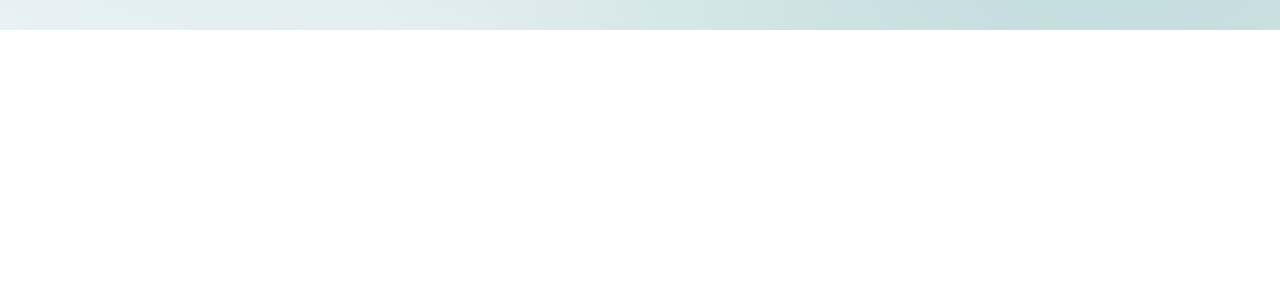
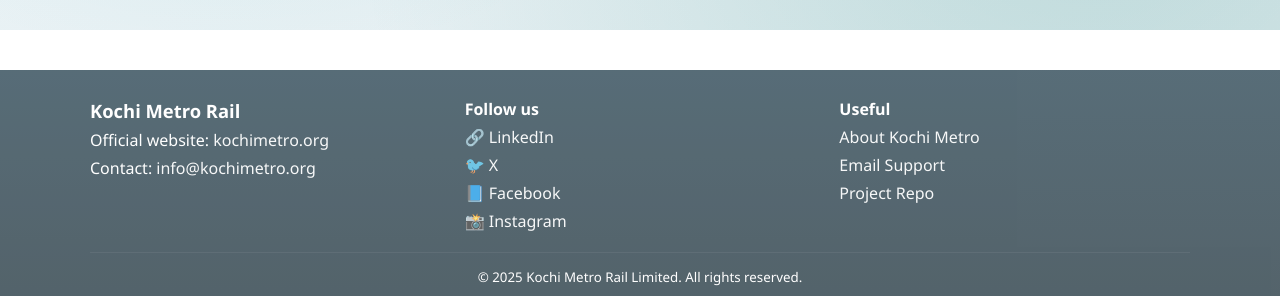
Before and after one commit to KunalBagheleIT27/KMRL-Induction-planning-NiyojanAI-, a React (Create React App) app in the folder kmrl-login/: page /history in a window 1280 px wide. Shown: the part 770-1066 px from the top of the page. Before the commit the page ends 800 px from the top, so only its background shows below. Built offline with nearby package versions, Linux system fonts and the light colour scheme; no server answers.

Commit message:
feat: add shared Footer component and integrate into App

```diff
--- a/kmrl-login/src/App.js
+++ b/kmrl-login/src/App.js
@@ -11,6 +11,7 @@
 import SettingsPage from "./components/SettingsPage.js";
 import FleetStatusDashboard from './components/FleetStatusDashboard.js';
 import HistoryPage from "./components/HistoryPage.js";
+import Footer from "./components/Footer/Footer.js";
 
 function App() {
   return (
@@ -32,6 +33,7 @@
         <Route path="/history" element={<HistoryPage />} />
         {/* Add other routes here */}
       </Routes>
+      <Footer />
     </Router>
   );
 }
--- /dev/null
+++ b/kmrl-login/src/components/Footer/Footer.css
@@ -0,0 +1,49 @@
+:root{
+  --footer-bg: #0b2a3a; /* deep teal for contrast */
+  --footer-fg: #ffffff;
+  --footer-accent: #2fb26b; /* green accent */
+}
+
+.site-footer{
+  background: linear-gradient(180deg, rgba(11,42,58,0.98), rgba(6,28,39,0.98));
+  color: var(--footer-fg);
+  padding: 28px 20px 12px;
+  font-family: 'Inter', system-ui, -apple-system, 'Segoe UI', Roboto, 'Helvetica Neue', Arial;
+}
+
+.footer-inner{
+  display:flex;
+  gap:24px;
+  max-width:1100px;
+  margin:0 auto;
+  align-items:flex-start;
+  justify-content:space-between;
+}
+
+.footer-column{
+  flex:1 1 220px;
+}
+
+.footer-brand h3{
+  margin:0 0 6px 0;
+  font-size:1.15rem;
+}
+
+.footer-column p, .footer-column ul{margin:6px 0 0 0;padding:0;}
+.footer-column ul{list-style:none}
+.footer-column ul li{margin:6px 0}
+.footer-column a{color:var(--footer-fg);text-decoration:none;opacity:0.95}
+.footer-column a:hover{color:var(--footer-accent);text-decoration:underline}
+
+.footer-bottom{
+  border-top:1px solid rgba(255,255,255,0.06);
+  max-width:1100px;
+  margin:14px auto 0;
+  padding-top:12px;
+  text-align:center;
+}
+
+@media (max-width:860px){
+  .footer-inner{flex-direction:column;gap:12px;padding:0 12px}
+  .footer-column{flex:1 1 auto}
+}
--- /dev/null
+++ b/kmrl-login/src/components/Footer/Footer.js
@@ -0,0 +1,63 @@
+import React from 'react';
+import './Footer.css';
+
+// Assumptions:
+// - Official website: https://kochimetro.org
+// - Contact email: info@kochimetro.org
+// These can be changed in the component props or by editing the file.
+
+export default function Footer() {
+  const year = new Date().getFullYear();
+  return (
+    <footer className="site-footer" role="contentinfo">
+      <div className="footer-inner">
+        <div className="footer-column footer-brand">
+          <h3>Kochi Metro Rail</h3>
+          <p>
+            Official website: <a href="https://kochimetro.org" target="_blank" rel="noopener noreferrer">kochimetro.org</a>
+          </p>
+          <p>
+            Contact: <a href="mailto:info@kochimetro.org">info@kochimetro.org</a>
+          </p>
+        </div>
+
+        <div className="footer-column footer-links">
+          <h4>Follow us</h4>
+          <ul>
+            <li>
+              <a href="https://www.linkedin.com/company/kochi-metro-rail-ltd" target="_blank" rel="noopener noreferrer" aria-label="Kochi Metro on LinkedIn">🔗 LinkedIn</a>
+            </li>
+            <li>
+              <a href="https://x.com/MetroRailKochi/" target="_blank" rel="noopener noreferrer" aria-label="Kochi Metro on X">🐦 X</a>
+            </li>
+            <li>
+              <a href="https://www.facebook.com/KochiMetroRail/" target="_blank" rel="noopener noreferrer" aria-label="Kochi Metro on Facebook">📘 Facebook</a>
+            </li>
+            <li>
+              <a href="https://www.instagram.com/kochimetrorail/" target="_blank" rel="noopener noreferrer" aria-label="Kochi Metro on Instagram">📸 Instagram</a>
+            </li>
+          </ul>
+        </div>
+
+        <div className="footer-column footer-legal">
+          <h4>Useful</h4>
+          <ul>
+            <li>
+              <a href="https://kochimetro.org" target="_blank" rel="noopener noreferrer">About Kochi Metro</a>
+            </li>
+            <li>
+              <a href="mailto:info@kochimetro.org">Email Support</a>
+            </li>
+            <li>
+              <a href="https://github.com/KunalBagheleIT27/KMRL-Induction-planning-NiyojanAI-" target="_blank" rel="noopener noreferrer">Project Repo</a>
+            </li>
+          </ul>
+        </div>
+      </div>
+
+      <div className="footer-bottom">
+        <small>© {year} Kochi Metro Rail Limited. All rights reserved.</small>
+      </div>
+    </footer>
+  );
+}
```
